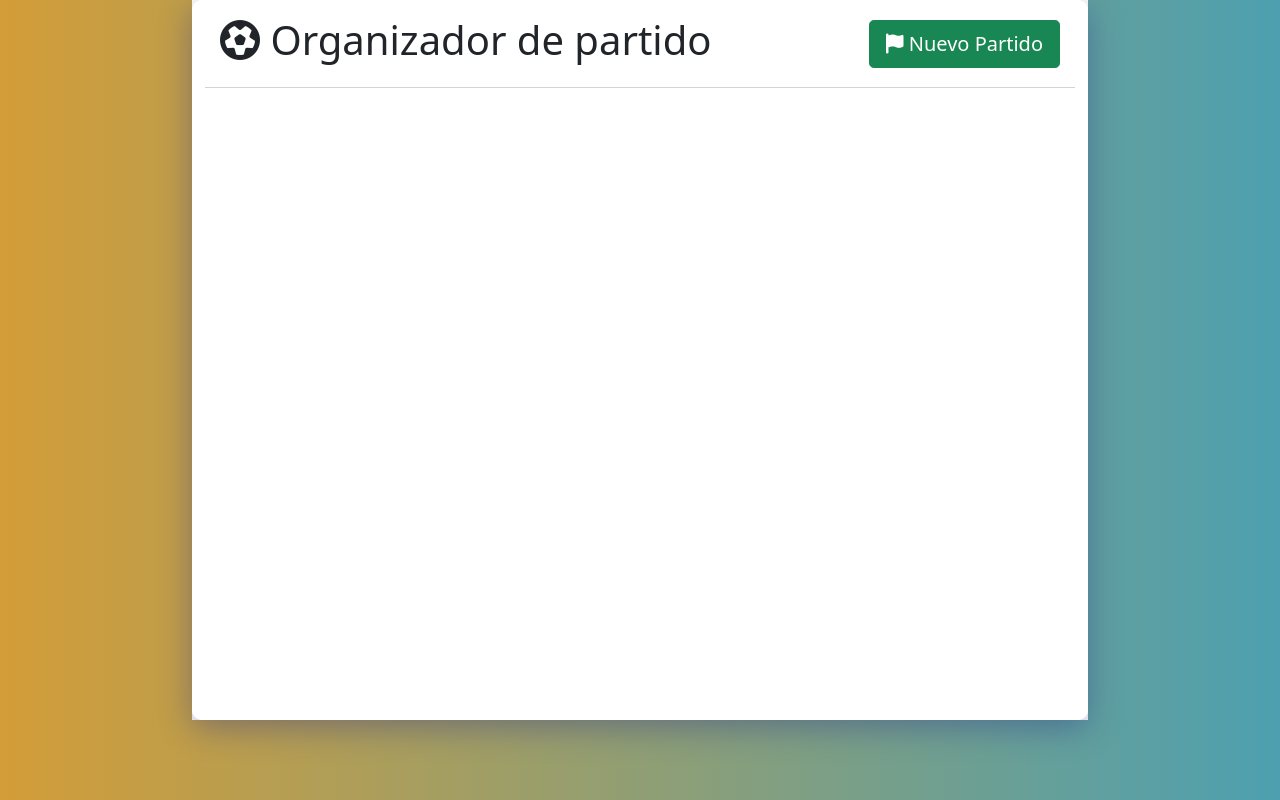
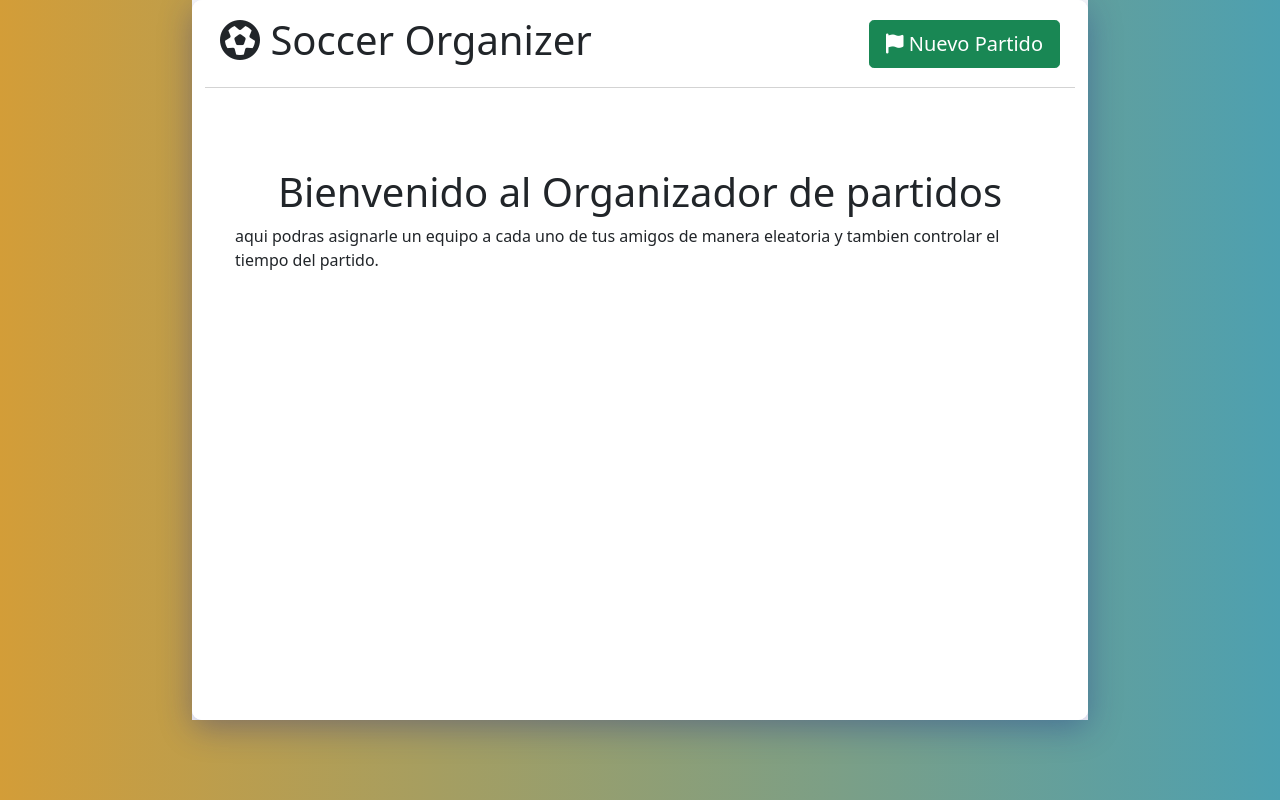
Before and after one commit to pabloecarranza/Soccer-Organizer, a plain HTML site: page index.html in a window 1280 px wide. Drawn offline with nearby package versions, Linux system fonts and the light colour scheme.

Commit message:
welcome add

```diff
--- a/app.js
+++ b/app.js
@@ -4,6 +4,7 @@ const adding = $(".addTask span");
 const cancel = $("#cancel");
 const nextStep = $("#next");
 const showCountDown = $("#timeCountDown");
+const welcome = $("#welcome");
 
 addPlayers.hide();
 adding.hide();
@@ -14,6 +15,7 @@ const jugadores = [];
 
 $("#Addbtn").on("click", () => {
   $(".addTask").fadeIn();
+  $("#welcome").fadeOut();
 });
 
 $("#addPlayer").on("click", () => {
@@ -31,6 +33,7 @@ cancel.on("click", () => {
   for (let i = jugadores.length; i > 0; i--) {
     jugadores.pop();
   }
+  $("#welcome").fadeIn();
 });
 
 nextStep.on("click", () => {
--- a/index.html
+++ b/index.html
@@ -18,7 +18,7 @@
     <div class="container">
       <div class="hijo">
         <div class="name">
-          <h1><i class="fas fa-futbol"></i> Organizador de partido</h1>
+          <h1><i class="fas fa-futbol"></i> Soccer Organizer</h1>
         </div>
         <div class="add">
           <button id="Addbtn" type="button" class="btn btn-success btn-lg">
@@ -85,6 +85,12 @@
         </div>
 
         </div>
+
+        <div id="welcome">
+          <h1>Bienvenido al Organizador de partidos</h1>
+          <span>aqui podras asignarle un equipo a cada uno de tus amigos de manera eleatoria y tambien controlar el tiempo del partido.</span>
+        </div>
+
       </div>
     </div>
 
--- a/style.css
+++ b/style.css
@@ -164,3 +164,11 @@ border: 1px solid rgba( 255, 255, 255, 0.18 );
   justify-content: space-around;
   width: 45%;
 }
+
+#welcome{
+  margin-top: 50px;
+  padding: 30px;
+  display: flex;
+  flex-direction: column;
+  align-items: center;
+}
```
